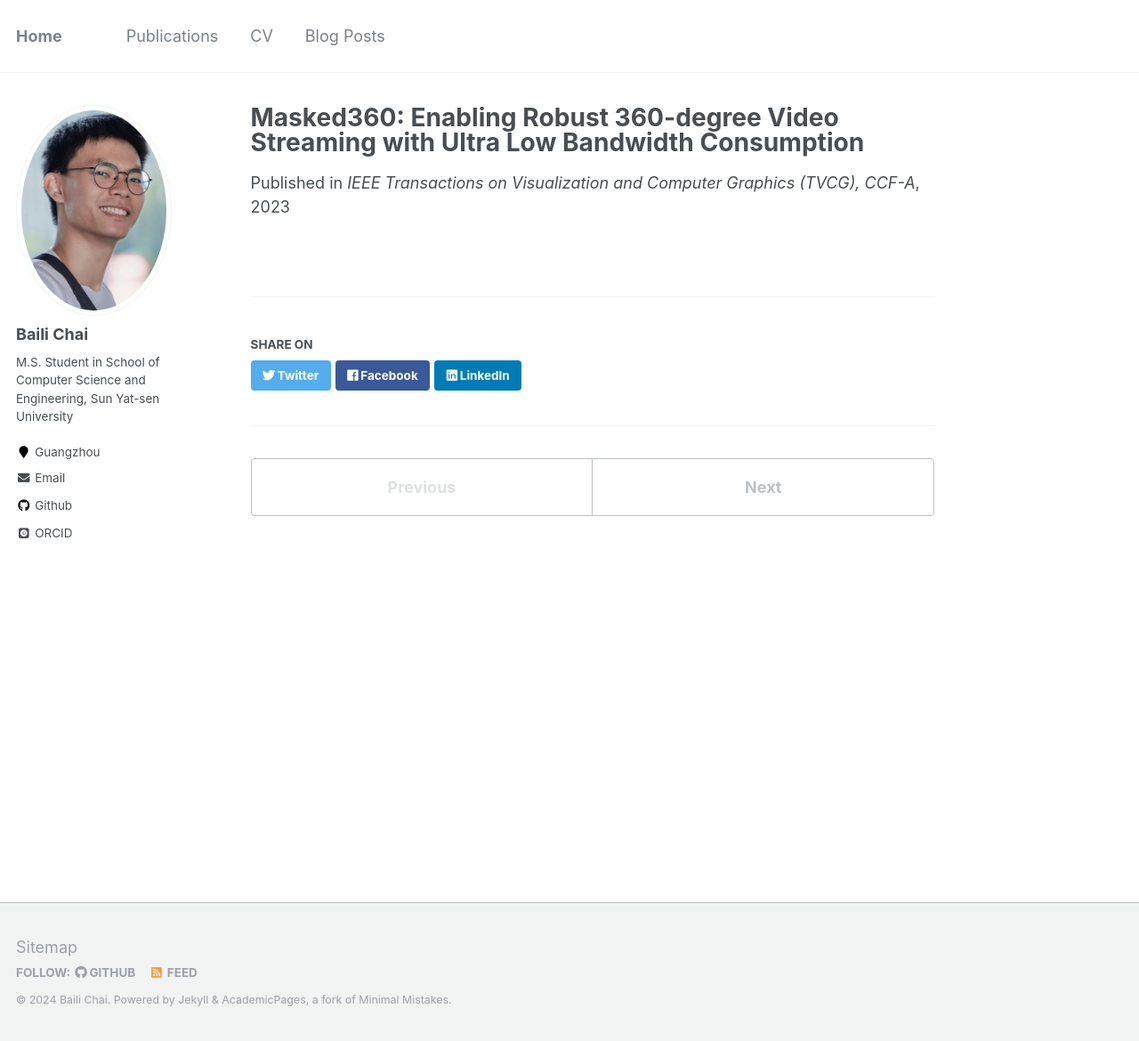
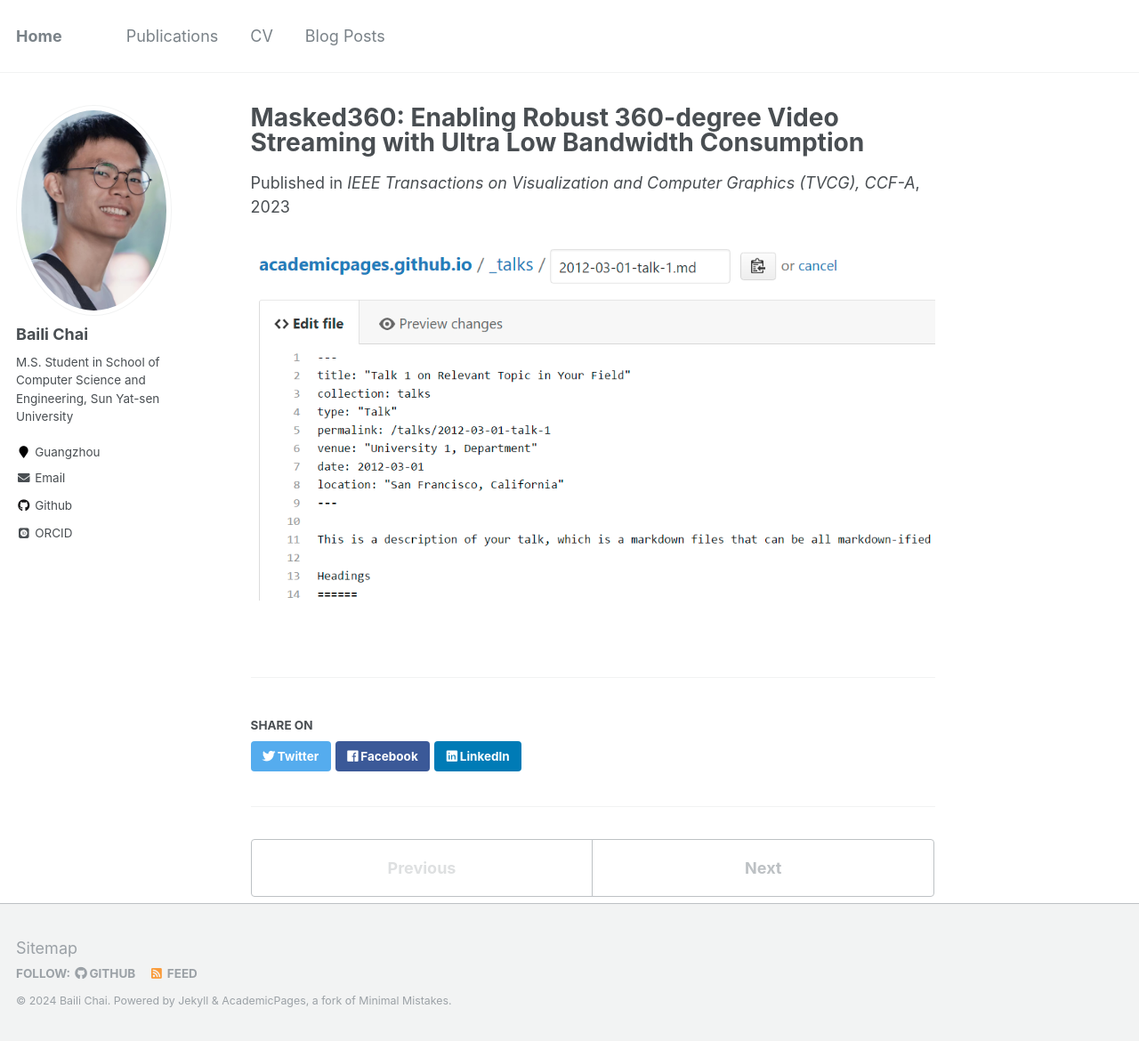
Before and after one commit to chaibli/chaibli.github.io, a Jekyll site: the page built from _publications/2023-02-22-paper-title-number-1.md, in a window 1280 px wide and 1170 px high. Shown: the whole window at 89% size. Built offline with Jekyll 4.4.1, drawn with Linux system fonts in a browser that asks for light colours; some web fonts are replaced.

Commit message:
add photo

```diff
--- a/_publications/2023-02-22-paper-title-number-1.md
+++ b/_publications/2023-02-22-paper-title-number-1.md
@@ -6,3 +6,5 @@ excerpt: 'Zhenxiao Luo, __Baili Chai__, Zelong Wang, Miao Hu, Di Wu'
 date: 2023-02-22
 venue: 'IEEE Transactions on Visualization and Computer Graphics (TVCG), CCF-A'
 ---
+
+![avatar](http://github.com/chaibli/chaibli.github.io/blob/main/images/editing-talk.png)
```
